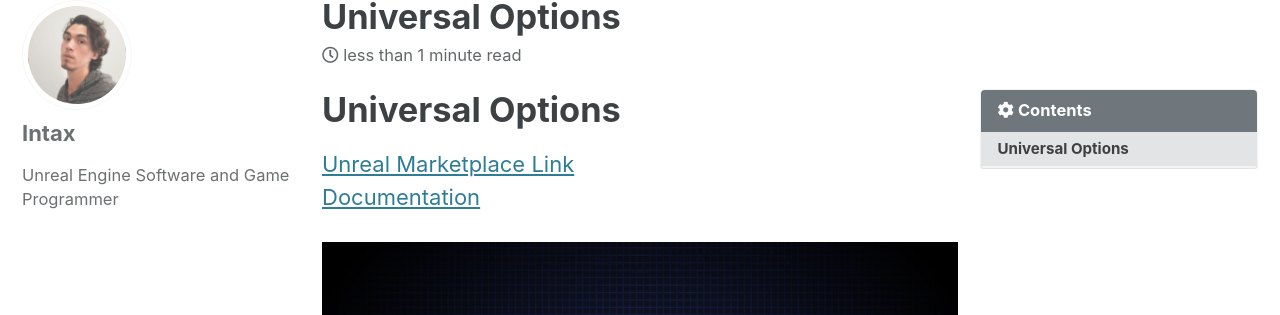
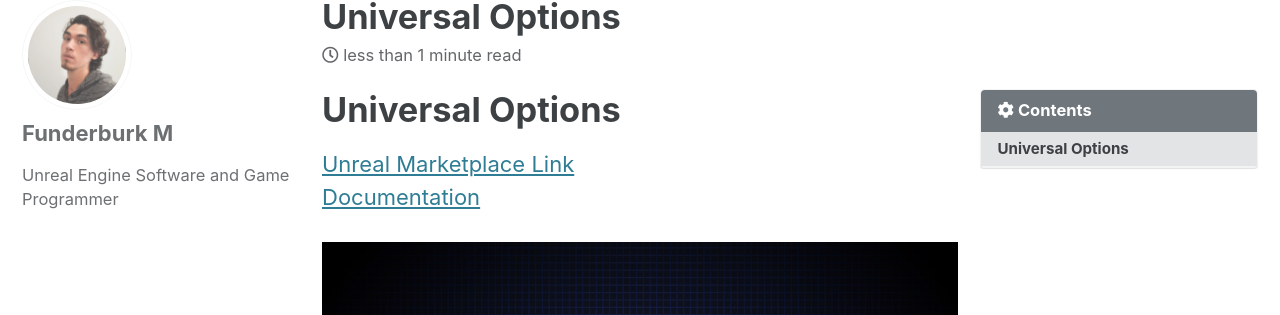
Before and after one commit to FunderburkM/FunderburkM.github.io, a Jekyll site: the page built from _posts/2023-2-09-universal-options.md, in a window 1280 px wide. Shown: the part 169-484 px from the top of the page. Built offline with Jekyll 4.4.1, drawn with Linux system fonts in a browser that asks for light colours; cached includes are drawn as plain includes.

Commit message:
Author update

```diff
--- a/_data/authors.yml
+++ b/_data/authors.yml
@@ -1,5 +1,5 @@
 Meta:
-  name: Intax
+  name: Funderburk M
   avatar: assets/images/page-image.jpg
   twitter:
   github:
```
